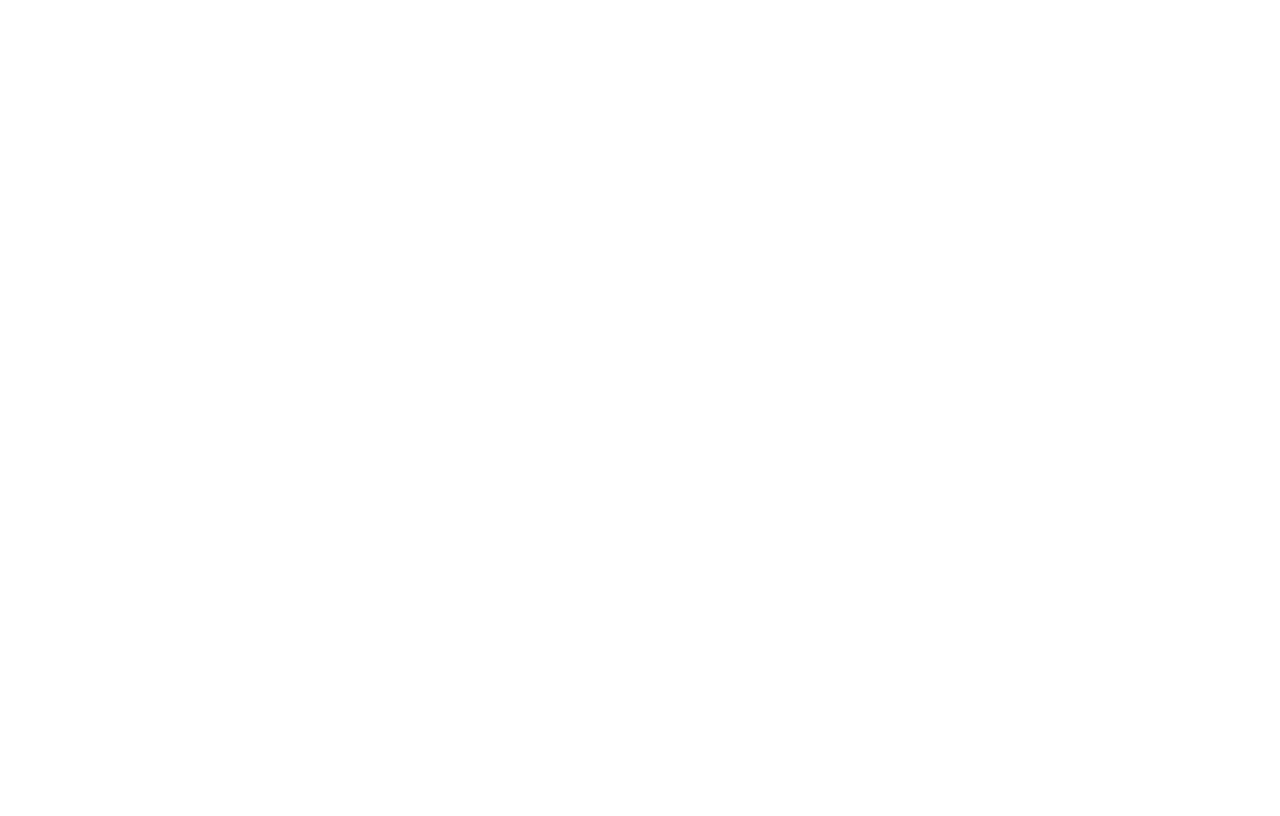
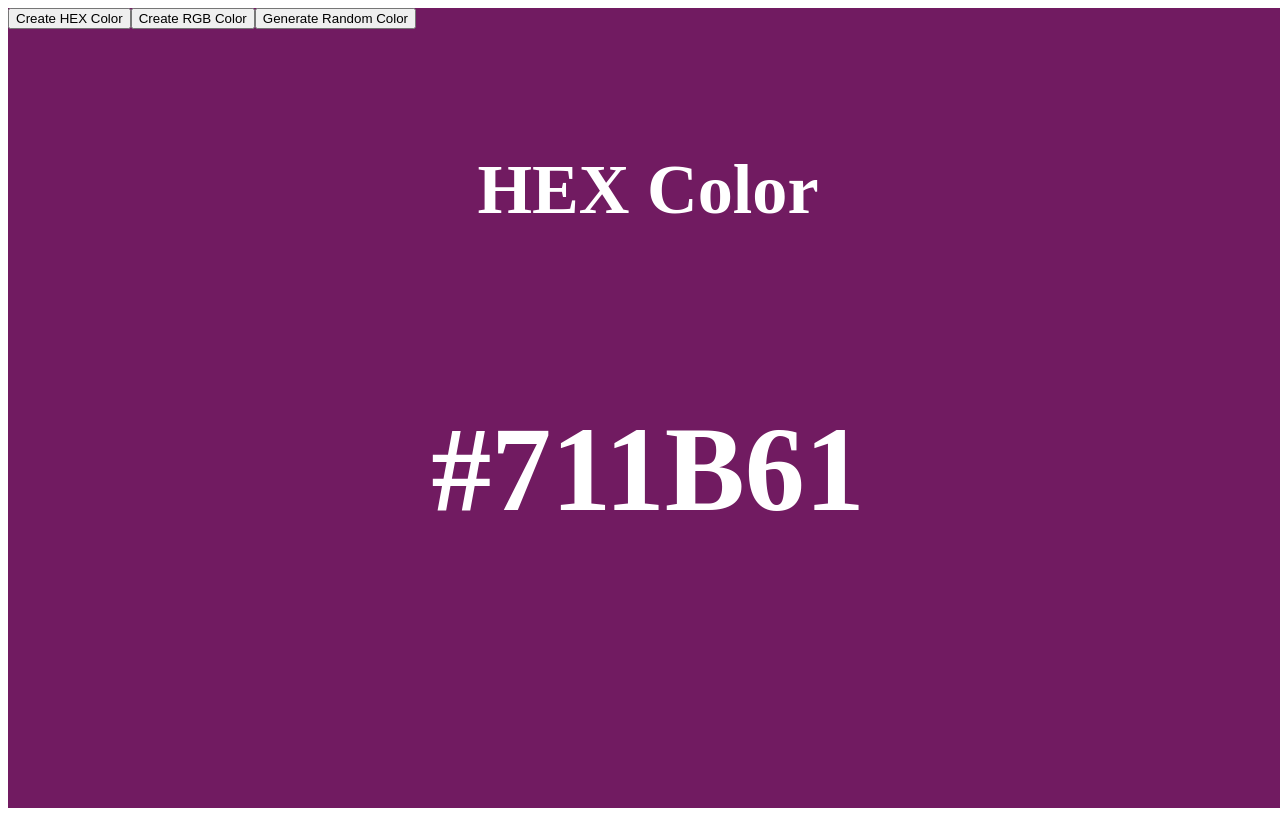
Before and after one commit to AndreeaSB/react-project, a React (Vite) app: page / in a window 1280 px wide. Built offline with nearby package versions, Linux system fonts and the light colour scheme.

Commit message:
done, kinda

```diff
--- a/src/App.tsx
+++ b/src/App.tsx
@@ -1,11 +1,13 @@
 import './App.css'
+import RandomColor from './components/random-color-generator'
 
 function App() {
 
   return (
-    <>
-
-    </>
+    <div>
+      {/*Random Color component */}
+      <RandomColor/>
+    </div>
   )
 }
 
--- /dev/null
+++ b/src/components/random-color-generator/index.tsx
@@ -0,0 +1,59 @@
+import { useEffect, useState } from 'react';
+
+
+export default function RandomColor(){
+    const [typeOfColor, setTypeOfColor] = useState('hex');
+    const [color, setColor] = useState('#000000');
+
+    function randomColorUtility(length: number) {
+        return Math.floor(Math.random()*length)
+    }
+
+    function handleCreateRandomHexColor() {
+        const hex = [1,2,3,4,5,6,7,8,9,'A','B','C','D','E','F'];
+        let hexColor = '#';
+
+        for(let i=0; i<6; i++){
+            hexColor += hex[randomColorUtility(hex.length)];
+        }
+        setColor(hexColor);
+    }
+
+    function handleCreateRandomRgbColor() {
+        const r = randomColorUtility(255);
+        const g = randomColorUtility(255);
+        const b = randomColorUtility(255);
+
+        setColor(`rgb(${r}, ${g}, ${b})`);
+    }
+
+    useEffect(() => {
+        if(typeOfColor === 'rgb') handleCreateRandomRgbColor();
+        else handleCreateRandomHexColor();
+    }, [typeOfColor])
+
+    return (
+        <div style={{
+            width:'100vw',
+            height:'100vh',
+            background: color,
+        }}>
+            <button onClick={() => setTypeOfColor('hex')}>Create HEX Color</button>
+            <button onClick={() => setTypeOfColor('rgb')}>Create RGB Color</button>
+            <button onClick={typeOfColor === 'hex' ? handleCreateRandomHexColor : handleCreateRandomRgbColor}>Generate Random Color</button>
+            <div style={{
+                display: 'flex',
+                justifyContent: 'center',
+                alignItems: 'center',
+                color: 'white',
+                fontSize:'60px',
+                marginTop: '50px',
+                flexDirection: 'column',
+                gap: '20px'
+            }}>
+                <h3>{typeOfColor === 'rgb'? 'RGB Color' : 'HEX Color' }</h3>
+                <h1>{color}</h1>
+            </div>
+        </div>
+    )
+}
```
